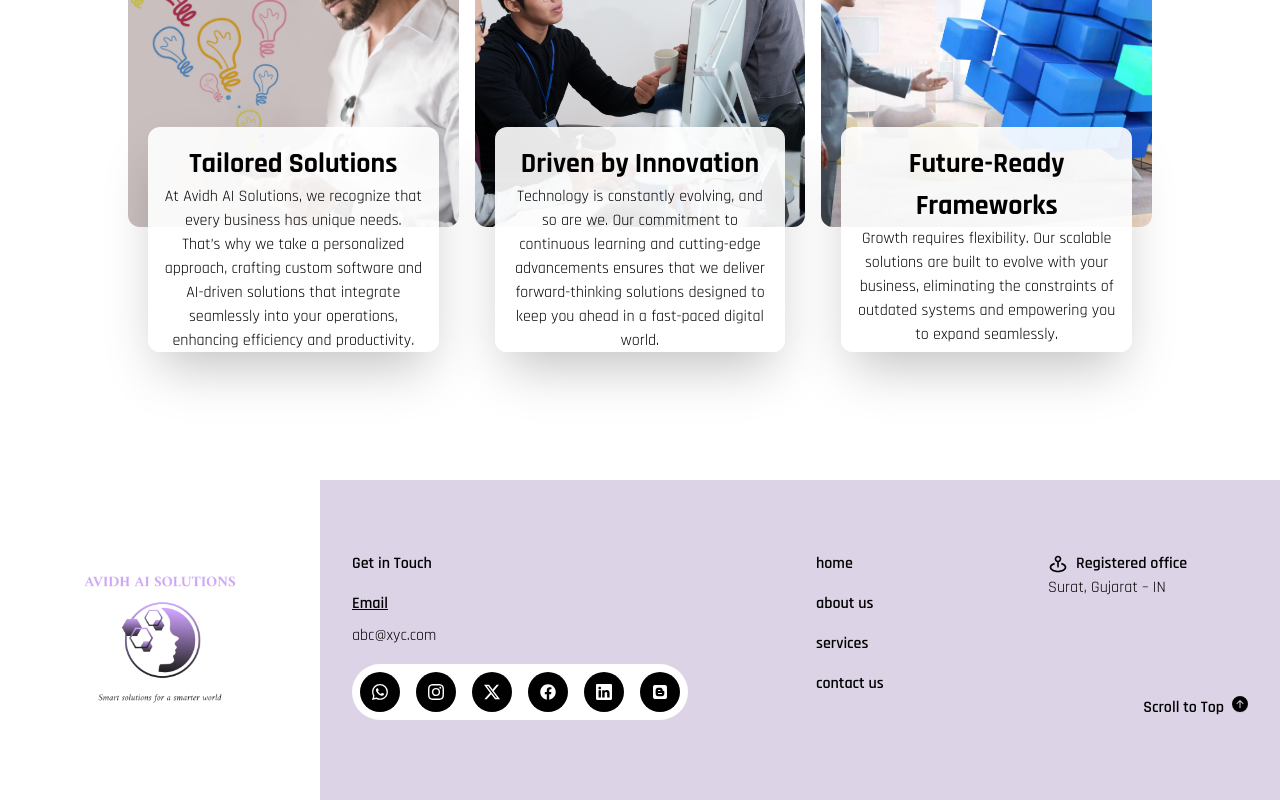
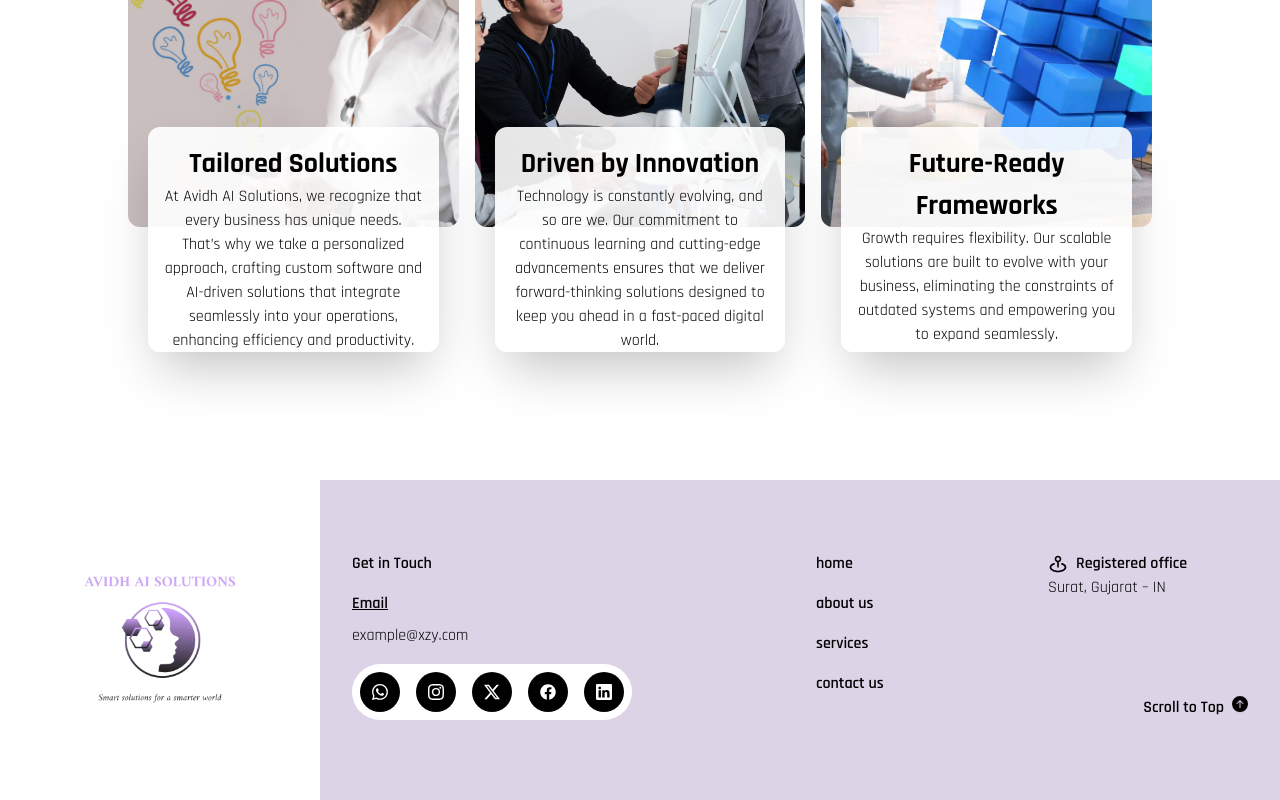
Before and after one commit to pranavpremanand/avidh-ai-solutions, a React (Vite) app: page / in a window 1280 px wide. Shown: the part 5886-6686 px from the top of the page. Built offline with nearby package versions, Linux system fonts and the light colour scheme.

Commit message:
social media links

```diff
--- a/src/Layout/Footer.jsx
+++ b/src/Layout/Footer.jsx
@@ -14,17 +14,16 @@ import { FaBlogger, FaFacebook } from "react-icons/fa";
 const socialLinks = [
   // { href: `https://wa.me/${companyDetails.whatsapp}`, Icon: BsWhatsapp },
   {
-    href: ``,
+    href: `https://wa.me/${companyDetails.whatsapp}`,
     Icon: BsWhatsapp,
   },
-  { href: "", Icon: BsInstagram },
-  { href: "", Icon: BsTwitterX },
+  { href: companyDetails.instagram, Icon: BsInstagram },
+  { href: companyDetails.twitter, Icon: BsTwitterX },
   {
-    href: "",
+    href: companyDetails.facebook,
     Icon: FaFacebook,
   },
-  { href: "", Icon: BsLinkedin },
-  { href: "", Icon: FaBlogger },
+  { href: companyDetails.linkedin, Icon: BsLinkedin },
 ];
 
 const Footer = () => {
@@ -54,7 +53,7 @@ const Footer = () => {
               <h3 className="font-semibold text-lg">Get in Touch</h3>
               <div className="space-y-2">
                 <h4 className="font-semibold text-lg underline">Email</h4>
-                <p className="text-sm">abc@xyc.com</p>
+                <p className="text-sm">{companyDetails.email}</p>
               </div>
               {/* Social Icons */}
               <div className="flex items-center flex-wrap justify-center gap-4 bg-white rounded-full px-2 py-2 sm:w-fit w-full">
--- a/src/constant.js
+++ b/src/constant.js
@@ -130,12 +130,15 @@ export const socialmediaIcons = [
 
 export const companyDetails = {
   name: "Avidh AI Solutions",
-  address:
-    "Surat, Gujarat – IN",
+  address: "Surat, Gujarat – IN",
   phone: "+917096723148",
   whatsapp: "917096723148",
   link: "🌐 Website: www.avidhaisolutions.com",
   email: "example@xzy.com",
+  facebook: "https://www.facebook.com/profile.php?id=61571860417471",
+  instagram: "https://www.instagram.com/avidh_ai_solutions/",
+  linkedin: "https://www.linkedin.com/company/105894942/admin/dashboard/",
+  twitter: "https://x.com/AvidhAiSolution",
 };
 export const ourServices = [
   {
--- a/src/landingpage/components/Footer.jsx
+++ b/src/landingpage/components/Footer.jsx
@@ -15,17 +15,16 @@ import { Link as ScrollLink } from "react-scroll";
 const socialLinks = [
   // { href: `https://wa.me/${companyDetails.whatsapp}`, Icon: BsWhatsapp },
   {
-    href: ``,
+    href: `https://wa.me/${companyDetails.whatsapp}`,
     Icon: BsWhatsapp,
   },
-  { href: "", Icon: BsInstagram },
-  { href: "", Icon: BsTwitterX },
+  { href: companyDetails.instagram, Icon: BsInstagram },
+  { href: companyDetails.twitter, Icon: BsTwitterX },
   {
-    href: "",
+    href: companyDetails.facebook,
     Icon: FaFacebook,
   },
-  { href: "", Icon: BsLinkedin },
-  { href: "", Icon: FaBlogger },
+  { href: companyDetails.linkedin, Icon: BsLinkedin },
 ];
 
 const options = [
```
